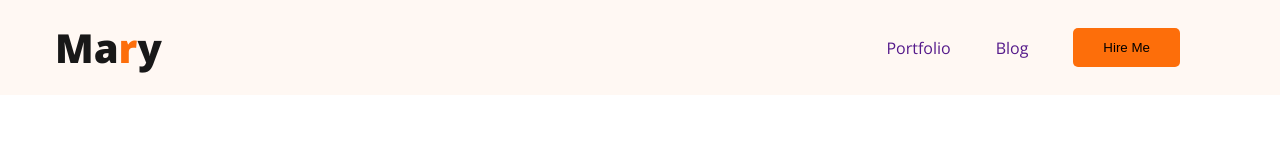
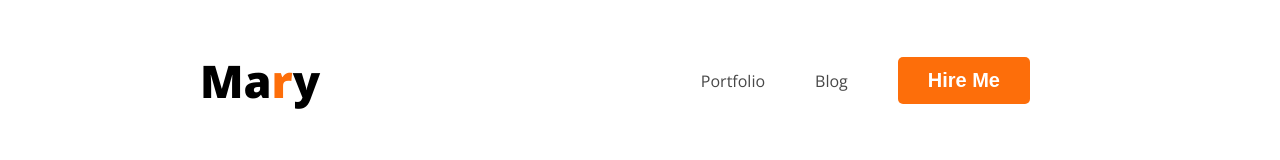
Before and after one commit to coderHasan/portfolio-repo, a plain HTML site: page index.html in a window 1280 px wide. Drawn offline with nearby package versions, Linux system fonts and the light colour scheme.

Commit message:
Navbar done

```diff
--- a/index.html
+++ b/index.html
@@ -11,21 +11,18 @@
 </head>
 <body>
     <!-- Header start -->
-    <header class="section-bg">
+    <header>
         <nav>
-            <div class="container">
-                <div class="content-wrap">
-                    <div class="title">
-                        <h1>Ma<span class="text-color">r</span>y</h1>
-                    </div>
-                    <ul class="nav-list">
-                        <li><a href="">Portfolio</a></li>
-                        <li><a href="">Blog</a></li>
-                        <li><button class="btn">Hire Me</button></li>
-                    </ul>
-                </div>
-            </div>
+            <h2>Ma<span class="text-color">r</span>y</h2>
+            <ul>
+                <li><a href="">Portfolio</a></li>
+                <li><a href="">Blog</a></li>
+                <li><a href=""><button class="btn">Hire Me</button></a></li>
+            </ul>
         </nav>
+        <!-- Navbar end -->
+
+
     </header>
 <!-- Header end -->
     <main>
--- a/style/style.css
+++ b/style/style.css
@@ -22,7 +22,8 @@
   }
 
 .section-bg{
-    background-color: #FFF8F3;
+
+
 }
 
 li{
@@ -45,6 +46,11 @@ a{
     -moz-border-radius: 5px;
     -ms-border-radius: 5px;
     -o-border-radius: 5px;
+    color: white;
+    font-size: 20px;
+    font-weight: bold;
+    cursor: pointer;
+
 }
 
 .container {
@@ -54,25 +60,41 @@ a{
 .dark-1{
     color: #181818;
 }
+.dark-2{
+    color: #474747;
+}
+.dark-3{
+    color: #757575;
+}
+.dark-4{
+    color: #A3A3A3;
+}
+.dark-5{
+    color: #D1D1D1;
+}
+.dark-6{
+    color: #E8E8E8;
+}
 
+/* Nav */
+nav{
+    display: flex;
+    align-items: center;
+    justify-content: space-between;
+    margin: 50px 200px;
+}
 
-/* Header */
-
-.content-wrap{
-    display: flex;
-    justify-content: space-between;
-    align-items: center;
-    padding: 20px 0px;
-}
-.title h1{
-    font-size: 40px;
-    color: #181818;
-    font-weight: 900;
-}
-.nav-list{
+nav ul{
     display: flex;
     align-items: center;
 }
-.nav-list li{
-    margin-right: 45px;
+nav ul li{
+    margin-right: 50px;
 }
+ul li a{
+    color: #474747;
+}
+nav h2{
+    font-size: 45px;
+    font-weight: 900;
+}
```
Also changed, not shown: images/me.png (added).
